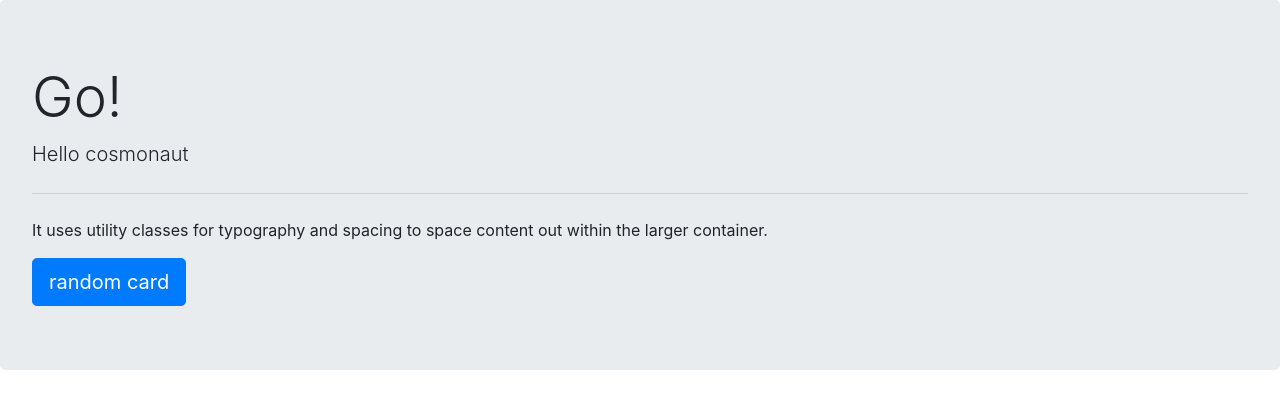
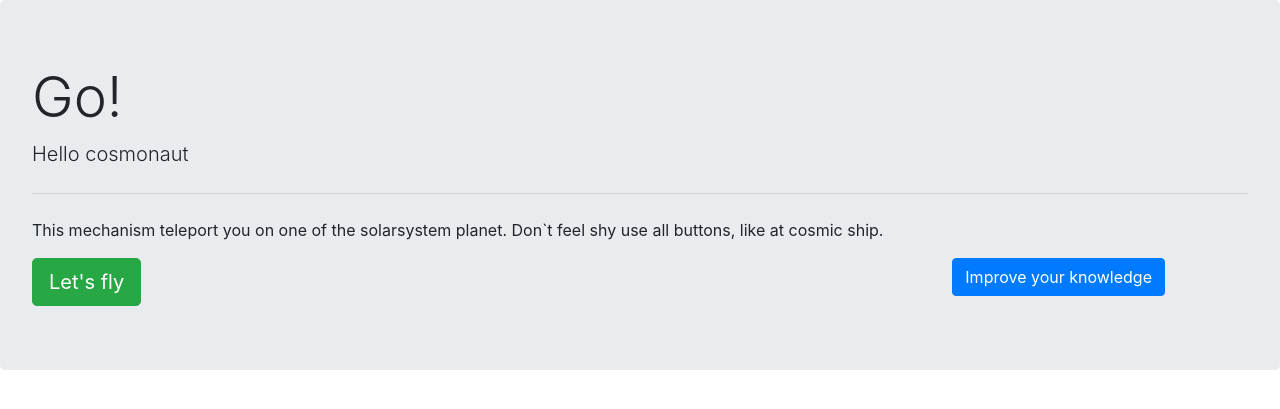
Before and after one commit to Alteyka/Fly-from-Earth, a Django app: page /flyfe/ in a window 1280 px wide. Shown: the part 54-463 px from the top of the page. Run offline with Django 3.2, Linux system fonts and the light colour scheme; some libraries are stand-ins or nearby versions.

Commit message:
Add new url, simple improve of interface

```diff
--- a/flyfe/templates/flyfe/start_page.html
+++ b/flyfe/templates/flyfe/start_page.html
@@ -10,8 +10,12 @@
         <h1 class="display-4">Go!</h1>
         <p class="lead">Hello cosmonaut</p>
         <hr class="my-4">
-        <p>It uses utility classes for typography and spacing to space content out within the larger container.</p>
-        <a class="btn btn-primary btn-lg" id="main-button-start_page" href="{% url 'random_card_url' %}" role="button">random card</a>
+        <p>This mechanism teleport you on one of the solarsystem planet. Don`t  feel shy use all buttons, like at cosmic ship.</p>
+        <a class="btn btn-success btn-lg" id="main-button-start_page" href="{% url 'random_card_url' %}" role="button">Let's fly</a>
+        <a class="btn btn-primary" style="position: absolute; right: 115px"
+           id="improve-button-start_page"
+           href="https://solarsystem.nasa.gov/"
+           role="button">Improve your knowledge</a>
     </div>
 
 {% endblock %}
```
Also changed, not shown: engine/settings.py (+5 -3 lines), db.sqlite3.
